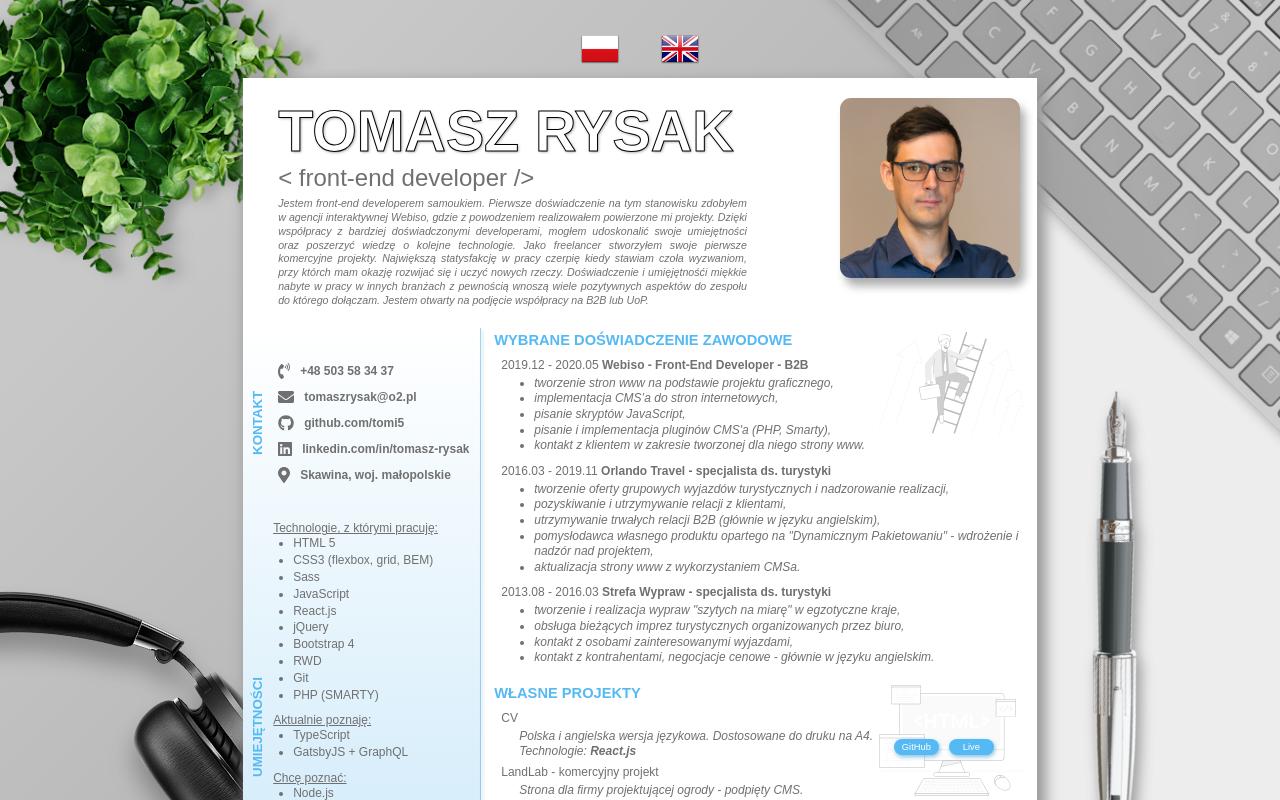
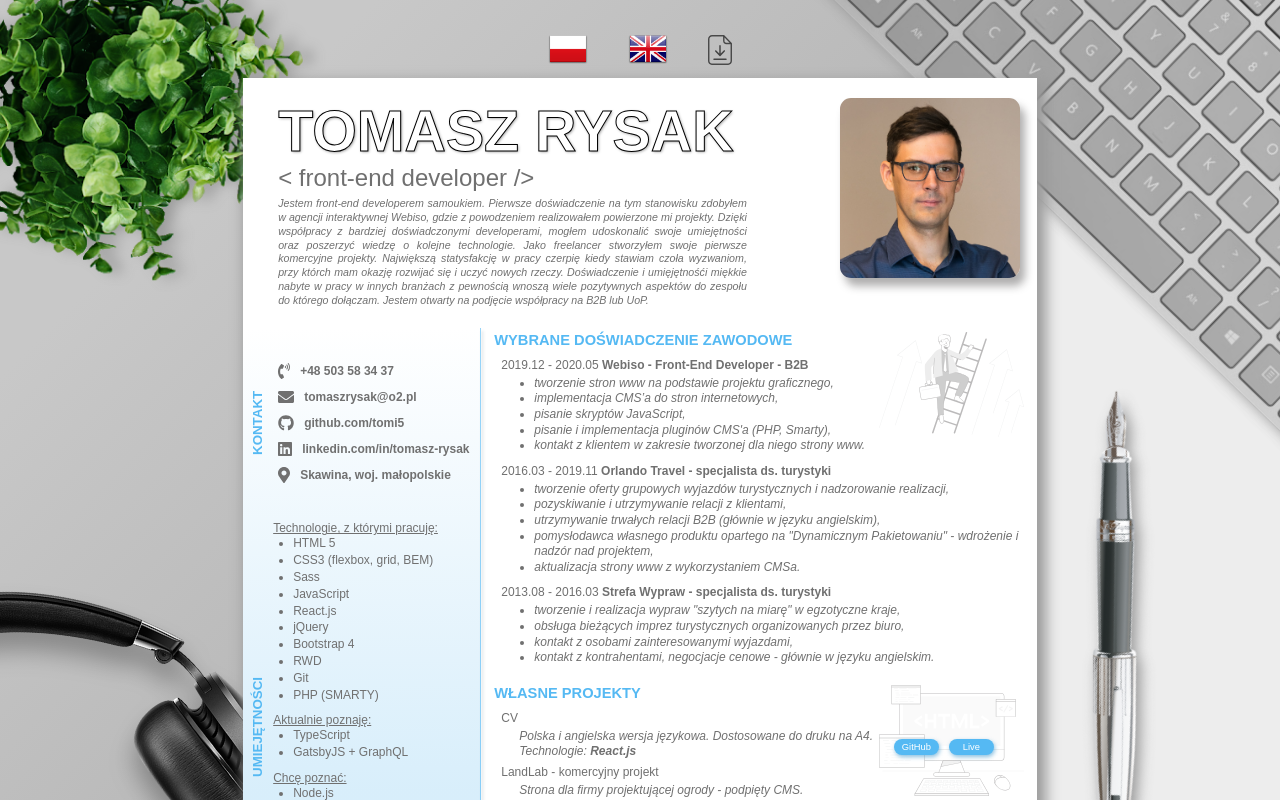
Before and after one commit to tomi5/tomasz-rysak-cv, a React (Create React App) app: page / in a window 1280 px wide. Shown: the top 800 px of the page. Built offline with nearby package versions, Linux system fonts and the light colour scheme.

Commit message:
add download button

```diff
--- a/src/App.jsx
+++ b/src/App.jsx
@@ -1,11 +1,14 @@
 /* eslint-disable import/no-named-as-default */
 /* eslint-disable import/no-named-as-default-member */
 import React, { useState } from 'react';
+import styled from 'styled-components';
 import LangButtons from './components/Buttons/LangButtons';
+import DownloadButton from './components/Buttons/DownloadButton';
 import BcgImage from './components/BackgroundImage/BcgImage';
 import CvContainer from './components/CvContainer/CvContainer';
 import { LangProvider } from './LangContext';
 import plFlag from './assets/images/pl.png';
+import downloadImg from './assets/images/download.svg';
 import gbFlag from './assets/images/gb.png';
 import penBcg from './assets/images/pen.png';
 import plant from './assets/images/plant.png';
@@ -13,8 +16,18 @@ import headphoneBcg from './assets/images/headphone.png';
 import keyboardBcg from './assets/images/keyboard.png';
 import GlobalStyle from './theme/GlobalStyles';
 
+// styles start
+const ButtonsWrapper = styled.div`
+display: flex;
+flex-direction: row;
+justify-content: center;
+align-items: center;
+`;
+// styles end
+
 const App = () => {
   const [lang, setLang] = useState('pl');
+
 
   const handleChangeLang = (language) => setLang(language);
 
@@ -22,6 +35,7 @@ const App = () => {
 
     <LangProvider value={lang}>
       <GlobalStyle />
+      <ButtonsWrapper>
         <LangButtons
           handleChangeLang={() => handleChangeLang('pl')}
           ariaLabel="kliknij by uzyskać polską wersję językową"
@@ -34,6 +48,12 @@ const App = () => {
           imgSrc={gbFlag}
           imgAlt="english version"
         />
+        <DownloadButton
+          imgSrc={downloadImg}
+          href={`https://github.com/tomi5/tomasz-rysak-cv/raw/dev/Tomasz_Rysak-CV-${lang.toUpperCase()}.pdf`}
+        />
+      </ButtonsWrapper>
+
       <BcgImage
         imgSrc={penBcg}
         name="pen"
--- /dev/null
+++ b/src/components/Buttons/DownloadButton.jsx
@@ -0,0 +1,40 @@
+import React from 'react';
+import styled from 'styled-components';
+
+// styles start
+const Img = styled.img`
+width: auto;
+height: 30px;
+object-fit: cover;
+transition: transform .3s
+`;
+
+const Button = styled.a`
+  display: inline-block;
+  margin: 30px 20px 5px;
+  line-height: 16px;
+
+  &:focus {
+  border: 1px solid #797979;
+  }
+
+  &:hover ${Img} {
+   transform: scale(1.1)
+  }
+
+  @media print {
+  display: none;
+}
+`;
+// styles end
+
+const DownloadButtons = ({ href, imgSrc }) => (
+  <Button href={href}>
+    <Img
+      src={imgSrc}
+      alt="download"
+    />
+  </Button>
+);
+
+export default DownloadButtons;
--- a/src/components/Buttons/ProjectButtons.jsx
+++ b/src/components/Buttons/ProjectButtons.jsx
@@ -1,6 +1,5 @@
 import React from 'react';
 import styled from 'styled-components';
-
 
 // styles start
 const ButtonsContainer = styled.div`
@@ -18,10 +17,10 @@ const Button = styled.a`
   font-size: 7pt;
   line-height: 16px;
   color: #fff;
-    background: #55B9F3 0% 0% no-repeat padding-box;
-    box-shadow: 1px 2px 4px #489DCFA3;
+  background: #55b9f3 0% 0% no-repeat padding-box;
+  box-shadow: 1px 2px 4px #489dcfa3;
   border-radius: 11px;
-    transition: background .3s;
+  transition: background 0.3s;
 
   &:hover {
     background: #12a7ff;
@@ -38,12 +37,7 @@ const ProjectButtons = (props) => {
     const href = link[1];
 
     return (
-      <Button
-        href={href}
-        key={id}
-        target="_blank"
-        rel="noopener noreferrer"
-      >
+      <Button href={href} key={id} target="_blank" rel="noopener noreferrer">
         {name}
       </Button>
     );
```
Also changed, not shown: src/assets/images/download.svg (added). Lines whose indentation alone changed are shown as unchanged.
